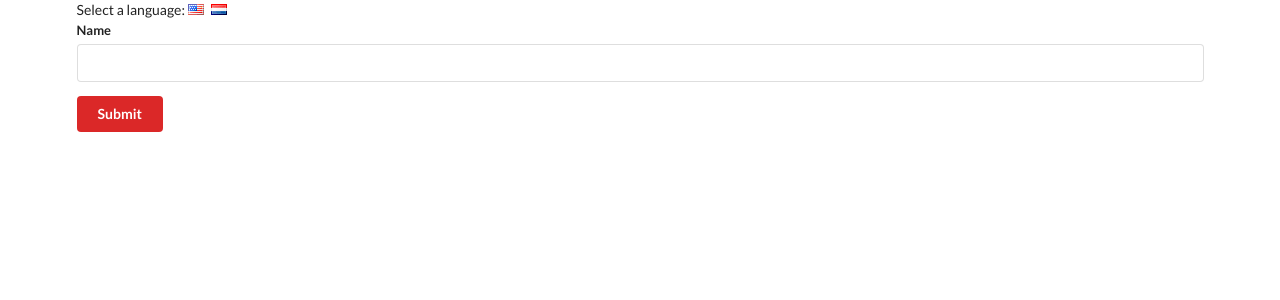
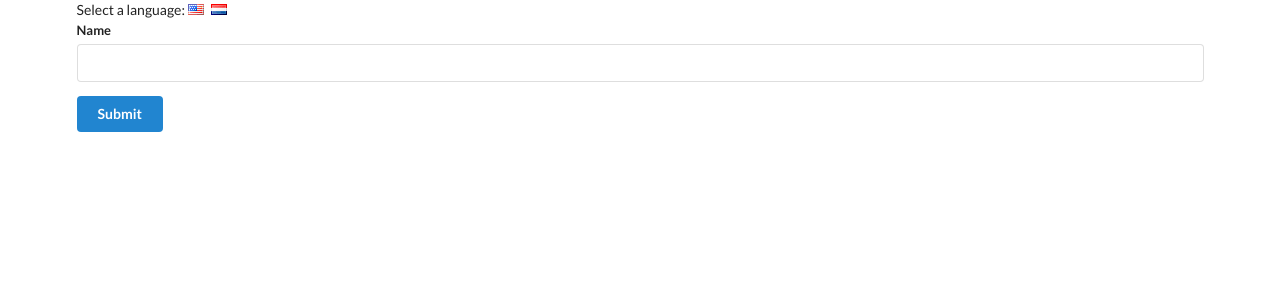
Before and after one commit to Danielo814/blitz, a React (Create React App) app in the folder translator/: page / in a window 1280 px wide. Shown: the top 300 px of the page. Built offline with nearby package versions, Linux system fonts and the light colour scheme.

Commit message:
primary button

```diff
--- a/translator/src/components/Button.js
+++ b/translator/src/components/Button.js
@@ -9,7 +9,7 @@ class Button extends React.Component {
 
   renderButton(color) {
     return (
-      <button className={`ui button ${color}`}>
+      <button className={`ui button primary ${color}`}>
         <LanguageContext.Consumer>
           {value => this.renderSubmit(value)}
         </LanguageContext.Consumer>
```
